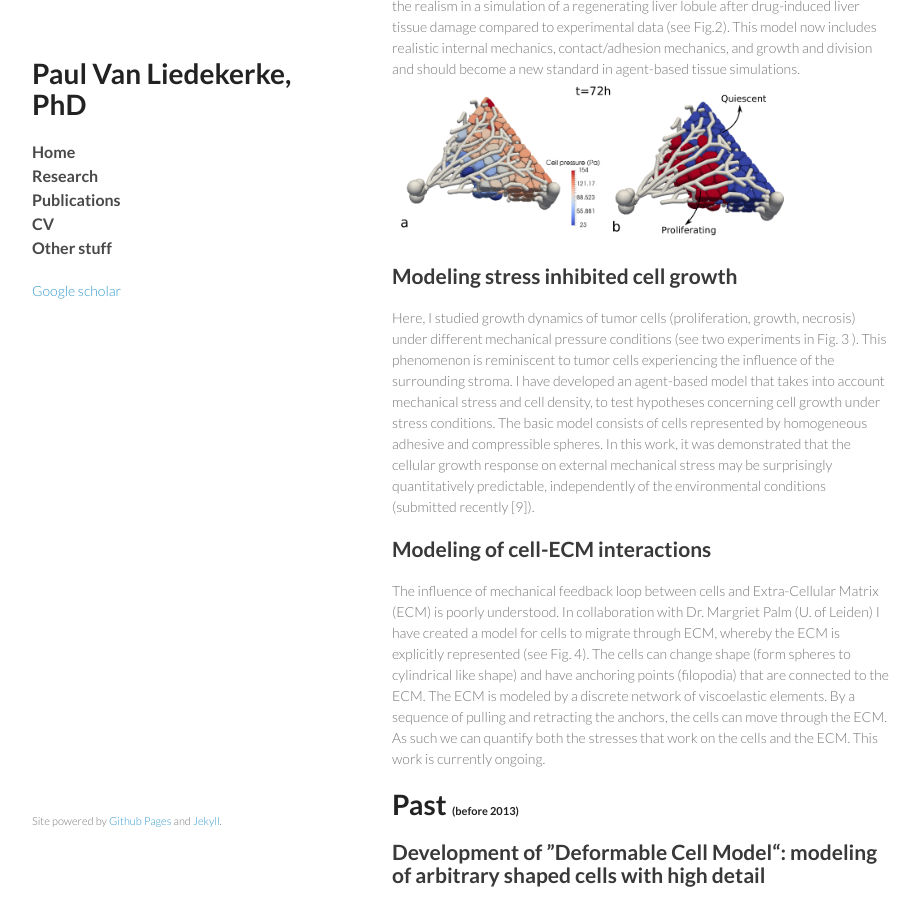
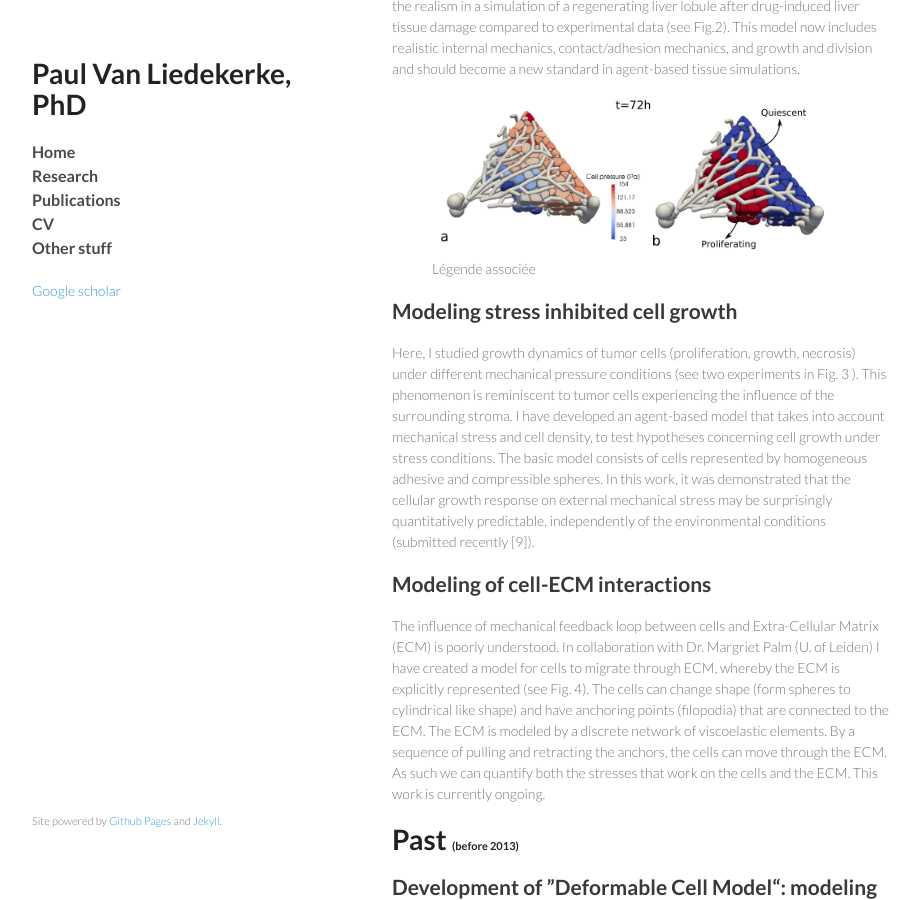
Before and after one commit to paulvanliedekerke/wittgenstein, a Jekyll site: the page research.html, which Jekyll copies as it is, in a window 1280 px wide and 900 px high, scrolled down 369 px. Shown: the whole window, without its empty margins (178-1098 px from the left). Built offline with Jekyll 4.4.1, drawn with Linux system fonts in a browser that asks for light colours; Markdown is read by kramdown in place of the engine named in the settings.

Commit message:
Update research.html

```diff
--- a/research.html
+++ b/research.html
@@ -42,9 +42,10 @@
 The goal is to get insight in the mechanical stress levels experienced by the hepatocytes during liver tissue regeneration, and clarify the relation with tissue architecture. I am elaborating on a previously introduced high resolution Deformable Cell Model in 3D  (see Fig. 1) that is capable of accurately representing cell deformation and integrating information at subcellular scales [2]. In a basic DCM the cell surface is discretized
 by a number of nodes which are connected by viscoelastic elements interacting via pairwise potential functions, creating a flexible scaffolding structure with arbitrary degrees of freedom per cell. I have extended the model with the capability for the cells to grow and divide. As a proof of concept I demonstrated the realism in a simulation of a regenerating liver lobule after drug-induced liver tissue damage compared to experimental data (see Fig.2). This model now includes realistic internal mechanics, contact/adhesion mechanics, and growth and division and should become a new standard in agent-based tissue simulations.
 
+<figure>
 <img src="pics/lobule_final_DCM.jpg" alt="" width="400">
-
-
+<figcaption>Légende associée</figcaption>
+</figure>
 
 <p></p>
 
```
